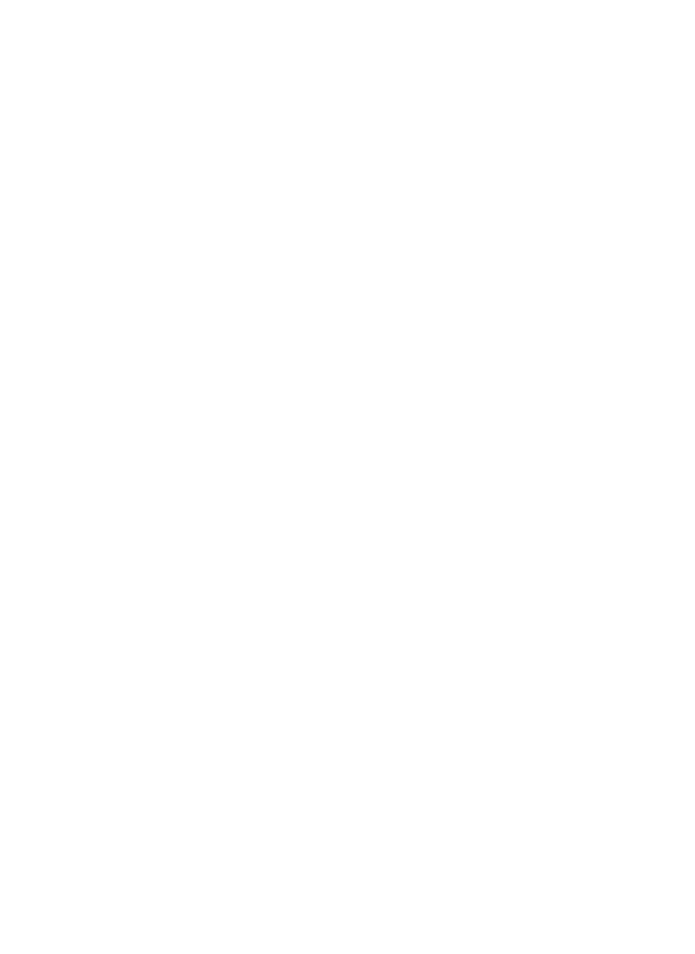
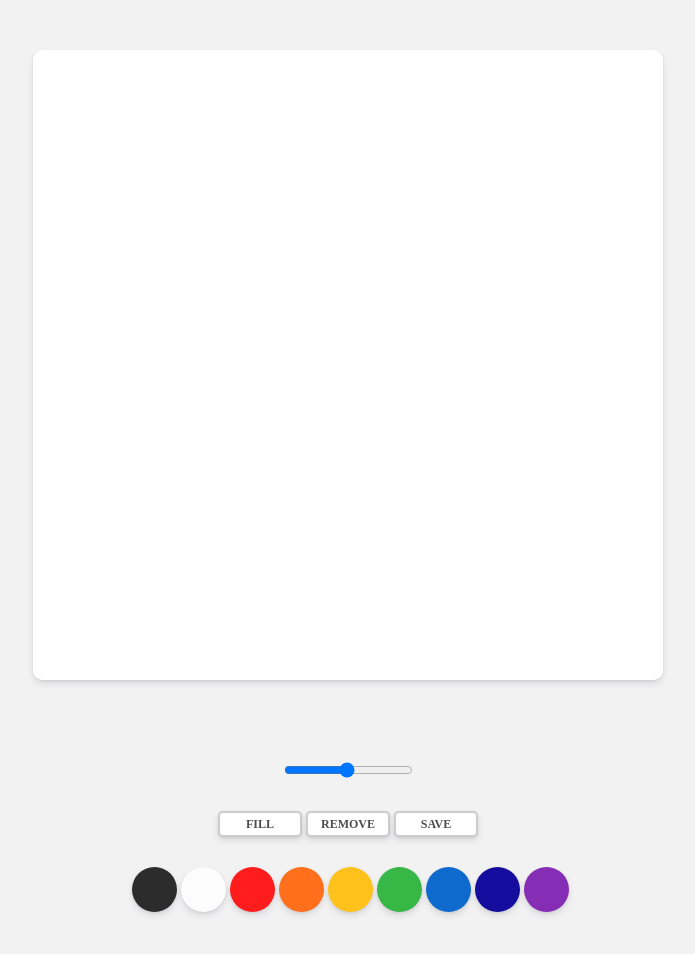
Before and after one commit to AnSeonJeong/paintjs, a plain HTML site: page index.html in a window 1280 px wide. Shown: the whole page, without its empty margins (292-987 px from the left). Before the commit the page ends 800 px from the top, so only its background shows below. Drawn offline with Linux system fonts and the light colour scheme.

Commit message:
'completion'

```diff
--- a/app.js
+++ b/app.js
@@ -0,0 +1,110 @@
+const canvas = document.getElementById("jsCanvas");
+const ctx = canvas.getContext("2d");
+const colors = document.querySelectorAll(".jsColor");
+const range = document.getElementById("jsRange");
+const mode = document.getElementById("jsMode");
+const remove = document.getElementById("jsremove");
+const saveBtn = document.getElementById("jsSave");
+
+const INITIAL_COLOR = "#2c2c2c"
+
+ctx.fillStyle = "white";
+ctx.fillRect(0, 0, canvas.offsetWidth, canvas.offsetHeight);
+ctx.strokeStyle = INITIAL_COLOR;
+ctx.fillStyle = INITIAL_COLOR;
+ctx.lineWidth = 2.5;
+
+let painting = false;
+let filling = false;
+let eraserMode = false;
+
+function stopPainting(event) {
+    painting = false;
+}
+
+function startPainting() {
+    painting = true;
+}
+
+function onMouseMove(event) {
+    const x = event.offsetX;
+    const y = event.offsetY;
+    if(!painting) {
+        ctx.beginPath();
+        ctx.moveTo(x, y);
+    } else {
+        ctx.lineTo(x, y);
+        ctx.stroke();
+    }
+}
+
+function handleColorClick(event) {
+    const color = event.target.style.backgroundColor;
+    ctx.strokeStyle = color;
+    ctx.fillStyle = color;
+}
+
+function handleRangeChange(event) {
+    const size = event.target.value;
+    ctx.lineWidth = size;
+}
+
+function handleModeChange() {
+    if(filling === true) {
+        filling = false;
+        mode.innerText = "fill";
+    } else {
+        filling = true;
+        mode.innerText = "paint";
+    }
+}
+
+function handleCanvasClick() {
+    if(filling){
+        ctx.fillRect(0, 0, canvas.offsetWidth, canvas.offsetHeight);
+    }
+}
+
+function handleRemoveCanvas() {
+    ctx.clearRect(0, 0, canvas.offsetWidth, canvas.offsetHeight);
+}
+
+function handleCM(event) {
+    event.preventDefault();
+}
+
+function handleSaveClick() {
+    const image = canvas.toDataURL();
+    const link = document.createElement("a");
+    link.href = image
+    link.download = "PaintJS[EXPORT]";
+    link.click();
+}
+
+if(canvas) {
+    canvas.addEventListener("mousemove", onMouseMove);
+    canvas.addEventListener("mousedown", startPainting);
+    canvas.addEventListener("mouseup", stopPainting);
+    canvas.addEventListener("mouseleave", stopPainting);
+    canvas.addEventListener("click", handleCanvasClick)
+    canvas.addEventListener("contextmenu", handleCM);
+}
+
+colors.forEach(color =>
+    color.addEventListener("click", handleColorClick)
+);
+
+if(range) {
+    range.addEventListener("input", handleRangeChange);
+}
+
+if(mode) {
+    mode.addEventListener("click", handleModeChange);
+}
+
+if(remove) {
+    remove.addEventListener("click", handleRemoveCanvas);
+}
+if(saveBtn) {
+    saveBtn.addEventListener("click", handleSaveClick);
+}
--- a/index.html
+++ b/index.html
@@ -8,6 +8,28 @@
     <title>PaintJS</title>
 </head>
 <body>
+    <canvas id="jsCanvas" class="canvas" width="630" height="630"></canvas>
+    <div class="controls">
+        <div class="controls_range">
+            <input type="range" id="jsRange" min="0.1" max="5" value="2.5" step="0.1">
+        </div>
+        <div class="controls_btns">
+            <button id="jsMode">Fill</button>
+            <button id="jsremove">remove</button>
+            <button id="jsSave">Save</button>
+        </div>
+        <div class="controls_colors" id="jsColors">
+            <div class="controls_color jsColor" style="background-color: #2c2c2c;"></div>
+            <div class="controls_color jsColor" style="background-color: #fcfcfc;"></div>
+            <div class="controls_color jsColor" style="background-color: #ff1c1c;"></div>
+            <div class="controls_color jsColor" style="background-color: #ff6f1c;"></div>
+            <div class="controls_color jsColor" style="background-color: #ffc21c;"></div>
+            <div class="controls_color jsColor" style="background-color: #37b846;"></div>
+            <div class="controls_color jsColor" style="background-color: #0e6acc;"></div>
+            <div class="controls_color jsColor" style="background-color: #140d9e;"></div>
+            <div class="controls_color jsColor" style="background-color: #862db5;"></div>
+        </div>
+    </div>
     <script src="app.js"></script>
 </body>
 </html>
--- a/style.css
+++ b/style.css
@@ -0,0 +1,62 @@
+@import "reset.css";
+body {
+    background-color: #f2f2f2;
+    display: flex;
+    flex-direction: column;
+    align-items: center;
+    padding: 50px 0px;
+}
+
+.canvas {
+    background-color: white;
+    border-radius: 10px;
+    box-shadow: 0 4px 6px rgba(50, 50, 93, 0.11), 0 1px 3px rgba(0, 0, 0, 0.08);
+}
+
+.controls {
+    margin-top: 80px;
+    display: flex;
+    flex-direction: column;
+    align-items: center;
+}
+
+.controls .controls_btns {
+    margin-bottom: 30px;
+}
+
+.controls_btns button {
+    all: unset;
+    cursor: pointer;
+    background-color: white;
+    padding: 5px 0px;
+    width: 80px;
+    text-align: center;
+    border-radius: 5px;
+    box-shadow: 0 4px 6px rgba(50, 50, 93, 0.11), 0 1px 3px rgba(0, 0, 0, 0.08);
+    border: 2px solid rgba(0, 0, 0, 0.2);
+    color: rgba(0, 0, 0, 0.7);
+    text-transform: uppercase;
+    font-weight: 600;
+    font-size: 12px;
+}
+
+.controls_btns button:active {
+    transform: scale(0.98);
+}
+
+.controls .controls_colors {
+    display: flex;
+}
+
+.controls_colors .controls_color {
+    width: 45px;
+    height: 45px;
+    box-shadow: 0 4px 6px rgba(50, 50, 93, 0.11), 0 1px 3px rgba(0, 0, 0, 0.08);
+    border-radius: 50%;
+    cursor: pointer;
+    margin-left: 4px;
+}
+
+.controls .controls_range {
+    margin-bottom: 30px;
+}
```
